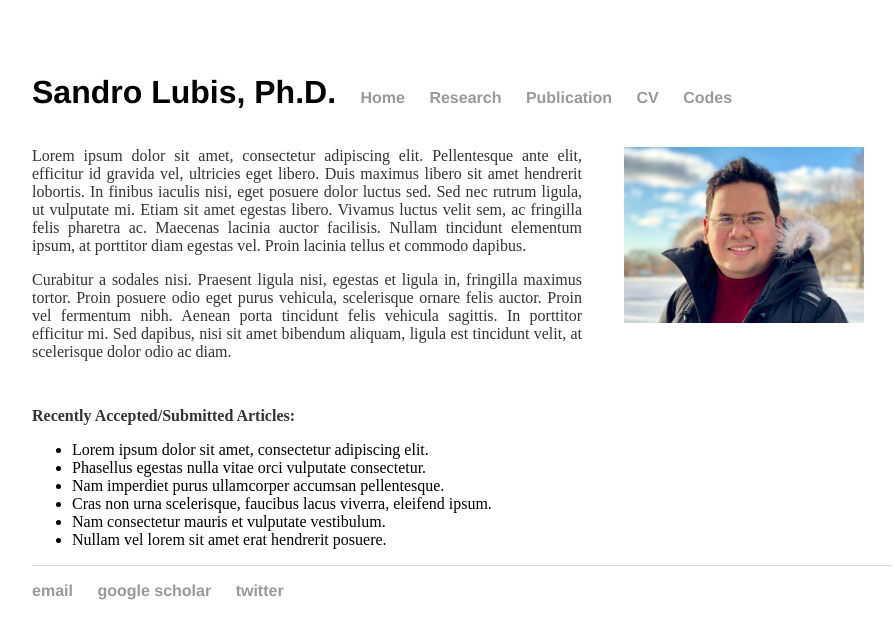
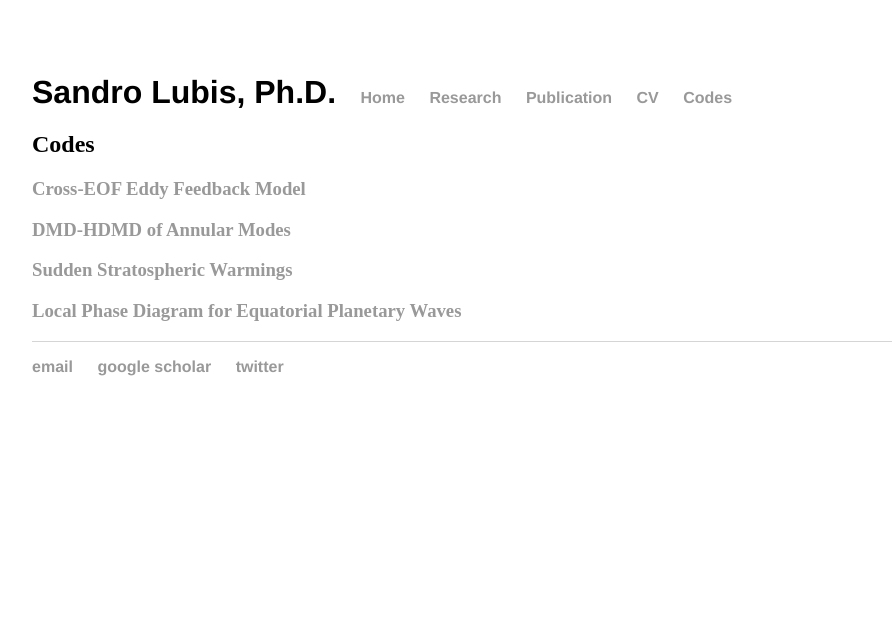
Before and after one commit to sandrolubis/sandrolubis.github.io, a Jekyll site: the page built from code/index.html, in a window 1280 px wide. Shown: the top 639 px of the page, without its empty margins (276-1171 px from the left). Built offline with Jekyll 4.4.1, drawn with Linux system fonts in a browser that asks for light colours.

Commit message:
Update index.html

```diff
--- a/code/index.html
+++ b/code/index.html
@@ -1,47 +1,16 @@
 ---
 layout: default
-title: About Me | Sandro Lubis, Ph.D.
+title: Codes | Sandro Lubis
 ---
 
-<style>
-br {
-	content: " ";
-	display: block;
-	margin: 50px;
-}
-br2 {
-	content: " ";
-	display: block;
-	margin: 120px;
-}
-p.ex {
-	width: 550px;
-}
-ul.ex {
-	width: 800px;
-}
-div.relative {
-	position: relative;
-	left: 30px;
-}
-</style>
+<div class="code">
+	<h2>Codes</h2>
 
-<div class="blurb">
+	<h3><a href="https://github.com/sandrolubis/Cross-EOF-Eddy-Feedback-Model">Cross-EOF Eddy Feedback Model</a></h3>
 
-	<img src="/assets/images/profile.jpg" alt="Me" style="position:absolute; left:900px;width:240px;padding-top:20px">
+	<h3><a href="https://github.com/sandrolubis/DMD-HDMD-Annular-Modes">DMD-HDMD of Annular Modes</a></h3>
 
-	<p class="ex", style="padding-top:20px"><font size=3>Lorem ipsum dolor sit amet, consectetur adipiscing elit. Pellentesque ante elit, efficitur id gravida vel, ultricies eget libero. Duis maximus libero sit amet hendrerit lobortis. In finibus iaculis nisi, eget posuere dolor luctus sed. Sed nec rutrum ligula, ut vulputate mi. Etiam sit amet egestas libero. Vivamus luctus velit sem, ac fringilla felis pharetra ac. Maecenas lacinia auctor facilisis. Nullam tincidunt elementum ipsum, at porttitor diam egestas vel. Proin lacinia tellus et commodo dapibus.</font></p>
+	<h3><a href="https://github.com/sandrolubis/Sudden-Stratospheric-Warmings">Sudden Stratospheric Warmings</a></h3>
 
-	<p class="ex"><font size=3>Curabitur a sodales nisi. Praesent ligula nisi, egestas et ligula in, fringilla maximus tortor. Proin posuere odio eget purus vehicula, scelerisque ornare felis auctor. Proin vel fermentum nibh. Aenean porta tincidunt felis vehicula sagittis. In porttitor efficitur mi. Sed dapibus, nisi sit amet bibendum aliquam, ligula est tincidunt velit, at scelerisque dolor odio ac diam.</font></p>
-
-	<p class="ex", style="padding-top:30px"><font size=3><b>Recently Accepted/Submitted Articles:</b></p>
-		<ul class="ex">
-			<li>Lorem ipsum dolor sit amet, consectetur adipiscing elit.</li>
-			<li>Phasellus egestas nulla vitae orci vulputate consectetur.</li>
-			<li>Nam imperdiet purus ullamcorper accumsan pellentesque.</li>
-			<li>Cras non urna scelerisque, faucibus lacus viverra, eleifend ipsum.</li>
-			<li>Nam consectetur mauris et vulputate vestibulum.</li>
-			<li>Nullam vel lorem sit amet erat hendrerit posuere.</li>
-		</ul>
-
+	<h3><a href="https://github.com/sandrolubis/Local-EPW-Phase-Diagram">Local Phase Diagram for Equatorial Planetary Waves</a></h3>
 </div>
```
